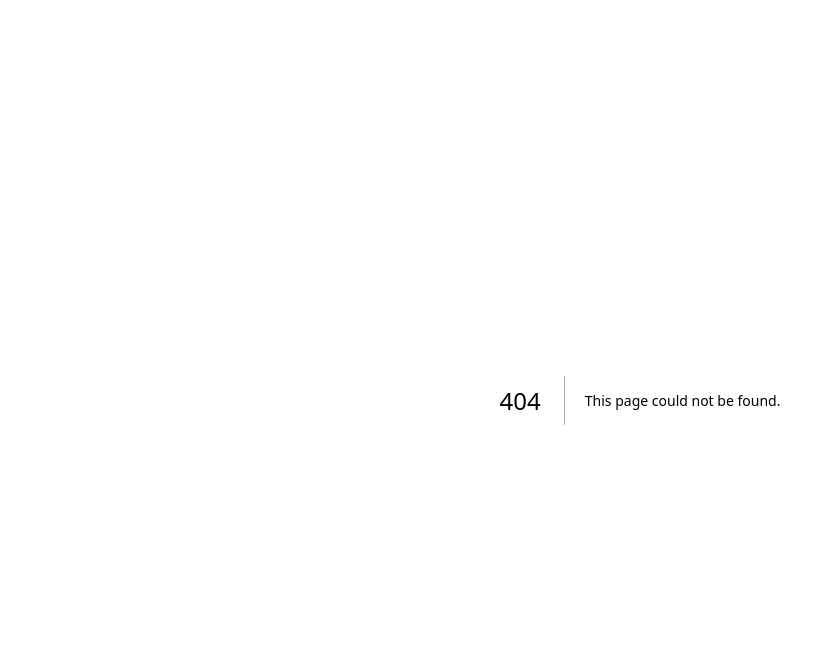
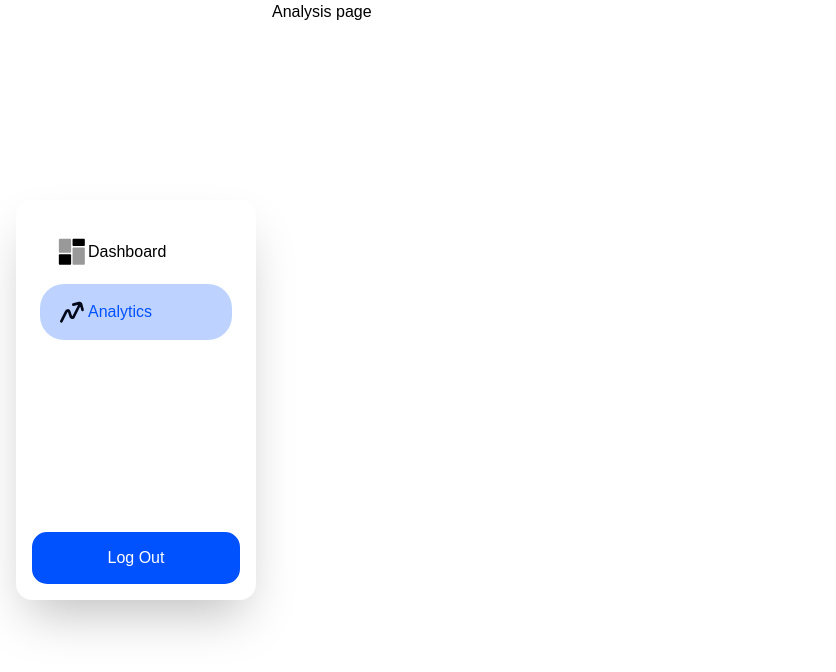
Before and after one commit to SamGombs20/OfferingAnalysisWeb, a Next.js app: page /dashboard/analytics in a window 1280 px wide. Before the commit this address had no page. Shown: the top 672 px of the page, without its empty margins (0-836 px from the left). Built offline with nearby package versions, Linux system fonts and the light colour scheme.

Commit message:
Update:User dashboard design

```diff
--- a/app/components/sidebar.tsx
+++ b/app/components/sidebar.tsx
@@ -1,11 +1,12 @@
 'use client'
+import Image from "next/image";
 import Link from "next/link";
 import { usePathname } from "next/navigation";
 import { useEffect, useState } from "react";
 
 const navItems =[
     {label:'Dashboard', href:'/dashboard', icon:'/dashboard_icon.svg'},
-    {label:'Analytics', href:'/analytics', icon:'/analytics_icon.svg'}
+    {label:'Analytics', href:'/dashboard/analytics', icon:'/analytics_icon.svg'}
 ]
 const Sidebar=()=>{
     const [isOpen, setIsOpen] = useState(false)
@@ -21,7 +22,8 @@ const Sidebar=()=>{
                 {navItems.map((item)=>{
                     const isActive = pathName===item.href
                     return(
-                        <Link key={item.href} href={item.href}>
+                        <Link key={item.href} href={item.href} className={`flex items-center px-4 py-3 rounded-3xl transition-colors ${isActive?"active-link":""}`}>
+                            <Image src={item.icon} alt="" width={32} height={32} />
                             {item.label}
                         </Link>
                     )
--- /dev/null
+++ b/app/dashboard/analytics/page.tsx
@@ -0,0 +1,8 @@
+const Analytics =()=>{
+    return(
+        <div>
+            Analysis page
+        </div>
+    )
+}
+export default Analytics;
--- a/app/globals.css
+++ b/app/globals.css
@@ -72,3 +72,10 @@ body {
 .toggle-btn:hover{
   background-color: var(--lighter-bl);
 }
+.active-link{
+  background-color: var(--lighter-bl);
+  color: var(--primary-bl);
+}
+.nav-icon{
+
+}
```
